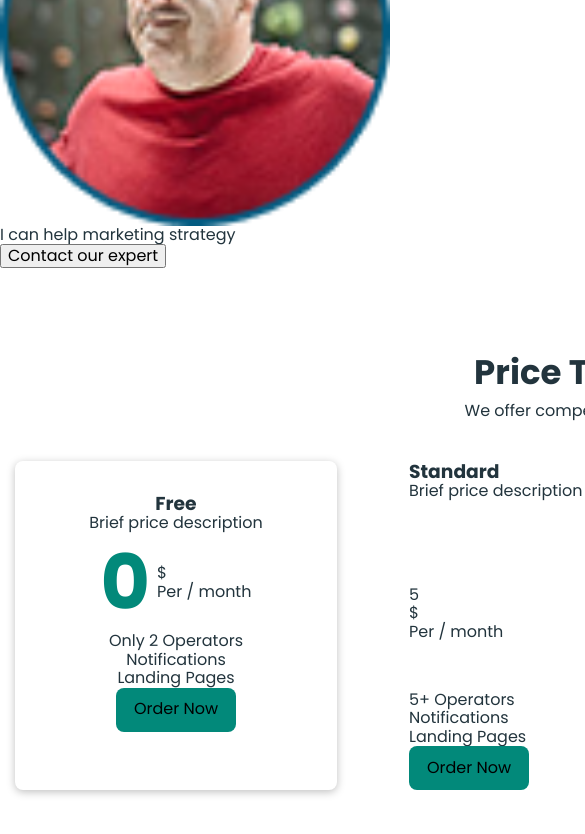
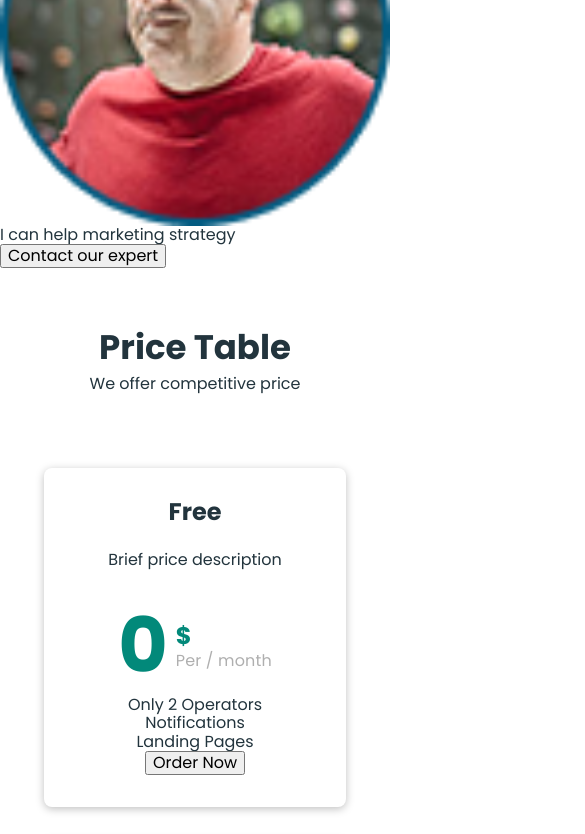
Before and after one commit to ArtGoIt/business-promotion-118-2, a plain HTML site: page index.html in a window 390 px wide. Shown: the part 4448-5282 px from the top of the page, 585 px wide, since content can reach past the window. Drawn offline with nearby package versions, Linux system fonts and the light colour scheme.

Commit message:
add clients html/css

```diff
--- a/css/styles.css
+++ b/css/styles.css
@@ -33,79 +33,126 @@ body {
   background-color: #fff;
 }
 
+.price {
+  padding: 60px 0 100px 0;
+}
+
+@media screen and (min-width: 1400px) {
+  .price {
+    padding: 170px 0 100px 0;
+  }
+}
+
 .container {
-  width: 1140px;
-  padding: 0 15px;
+  max-width: 411px;
+  padding: 0 44px;
   margin: 0 auto;
 }
 
-.price {
-  padding: 85px 0 50px 0;
+@media screen and (min-width: 1400px) {
+  .container {
+    max-width: 1130px;
+    padding: 0 10px;
+  }
 }
 
 .price-title {
-  margin-bottom: 10px;
+  margin-bottom: 8px;
   text-align: center;
   font-weight: 700;
   font-size: 34px;
 }
 
+@media screen and (min-width: 1400px) {
+  .price-title {
+    margin-bottom: 10px;
+  }
+}
+
 .price-text {
-  margin-bottom: 40px;
+  margin-bottom: 74px;
   text-align: center;
   font-weight: 500;
 }
 
-.price-list {
-  display: flex;
-  gap: 72px;
+@media screen and (min-width: 1400px) {
+  .price-text {
+    margin-bottom: 40px;
+  }
 }
+
+@media screen and (min-width: 1400px) {
+  .price-list {
+    display: flex;
+    gap: 72px;
+  }
+}
+
 .price-item {
-  width: calc((100% - 144px) / 3);
-  padding: 32px 5px;
   text-align: center;
+  padding: 24px 5px 32px 5px;
   border-radius: 8px;
   box-shadow: 0 2px 8px 0 rgba(0, 0, 0, 0.25);
 }
+
+@media screen and (min-width: 1400px) {
+  .price-item {
+    width: calc((100% - 72px * 2) / 3);
+  }
+}
+
+@media screen and (max-width: 1399px) {
+  .price-item:not(:last-child) {
+    margin-bottom: 32px;
+  }
+}
+
 .price-item-title {
+  margin-bottom: 8px;
+  font-weight: 700;
+  font-size: 24px;
+  line-height: 1.66667;
 }
 .price-item-text {
+  margin-bottom: 16px;
+  line-height: 2.5;
 }
 .price-inner {
   display: flex;
+  justify-content: center;
   align-items: center;
-  justify-content: center;
 }
 .price-inner-diget {
-  margin-right: 7px;
   font-weight: 700;
   font-size: 76px;
-  line-height: 1.31;
+  line-height: 1.31579;
+  letter-spacing: 0em;
+
   color: #02897a;
 }
 .price-right {
-  display: flex;
-  flex-direction: column;
-  align-items: flex-start;
+  margin-left: 8px;
 }
 .price-right-curency {
+  display: block;
+  text-align: left;
+  font-weight: 700;
+  font-size: 24px;
+  line-height: 1.25;
+  letter-spacing: 0em;
+  color: #02897a;
 }
 .price-right-time {
+  line-height: 1.1875;
+  letter-spacing: 0.01em;
+  color: #afafaf;
 }
 .list {
 }
 .item {
 }
-
 .btn {
-  height: 44px;
-  padding: 11px 18px;
-  background: #02897a;
-  border-radius: 8px;
-  border: none;
-  cursor: pointer;
 }
-
 .diget {
 }
 .curency {
--- a/index.html
+++ b/index.html
@@ -228,46 +228,45 @@
               <button class="btn" type="button">Order Now</button>
             </li>
 
-            <li>
-              <h3>Standard</h3>
-              <p>Brief price description</p>
+            <li class="price-item">
+              <h3 class="price-item-title">Free</h3>
+              <p class="price-item-text">Brief price description</p>
 
-              <div class="price">
-                <span class="diget">5</span>
+              <div class="price-inner">
+                <span class="price-inner-diget">0</span>
                 <div class="price-right">
-                  <span class="curency">$</span>
-                  <span class="time">Per / month</span>
+                  <span class="price-right-curency">$</span>
+                  <span class="price-right-time">Per / month</span>
                 </div>
               </div>
 
-              <ul>
-                <li>5+ Operators</li>
-                <li>Notifications</li>
-                <li>Landing Pages</li>
+              <ul class="list">
+                <li class="item">Only 2 Operators</li>
+                <li class="item">Notifications</li>
+                <li class="item">Landing Pages</li>
               </ul>
 
               <button class="btn" type="button">Order Now</button>
             </li>
+            <li class="price-item">
+              <h3 class="price-item-title">Free</h3>
+              <p class="price-item-text">Brief price description</p>
 
-            <li>
-              <h3>Premium</h3>
-              <p>Brief price description</p>
-
-              <div class="price">
-                <span class="diget">10</span>
+              <div class="price-inner">
+                <span class="price-inner-diget">0</span>
                 <div class="price-right">
-                  <span class="curency">$</span>
-                  <span class="time">Per / month</span>
+                  <span class="price-right-curency">$</span>
+                  <span class="price-right-time">Per / month</span>
                 </div>
               </div>
 
-              <ul>
-                <li>10+ Operators</li>
-                <li>Notifications</li>
-                <li>Landing Pages</li>
+              <ul class="list">
+                <li class="item">Only 2 Operators</li>
+                <li class="item">Notifications</li>
+                <li class="item">Landing Pages</li>
               </ul>
 
-              <button type="button">Order Now</button>
+              <button class="btn" type="button">Order Now</button>
             </li>
           </ul>
         </div>
```
